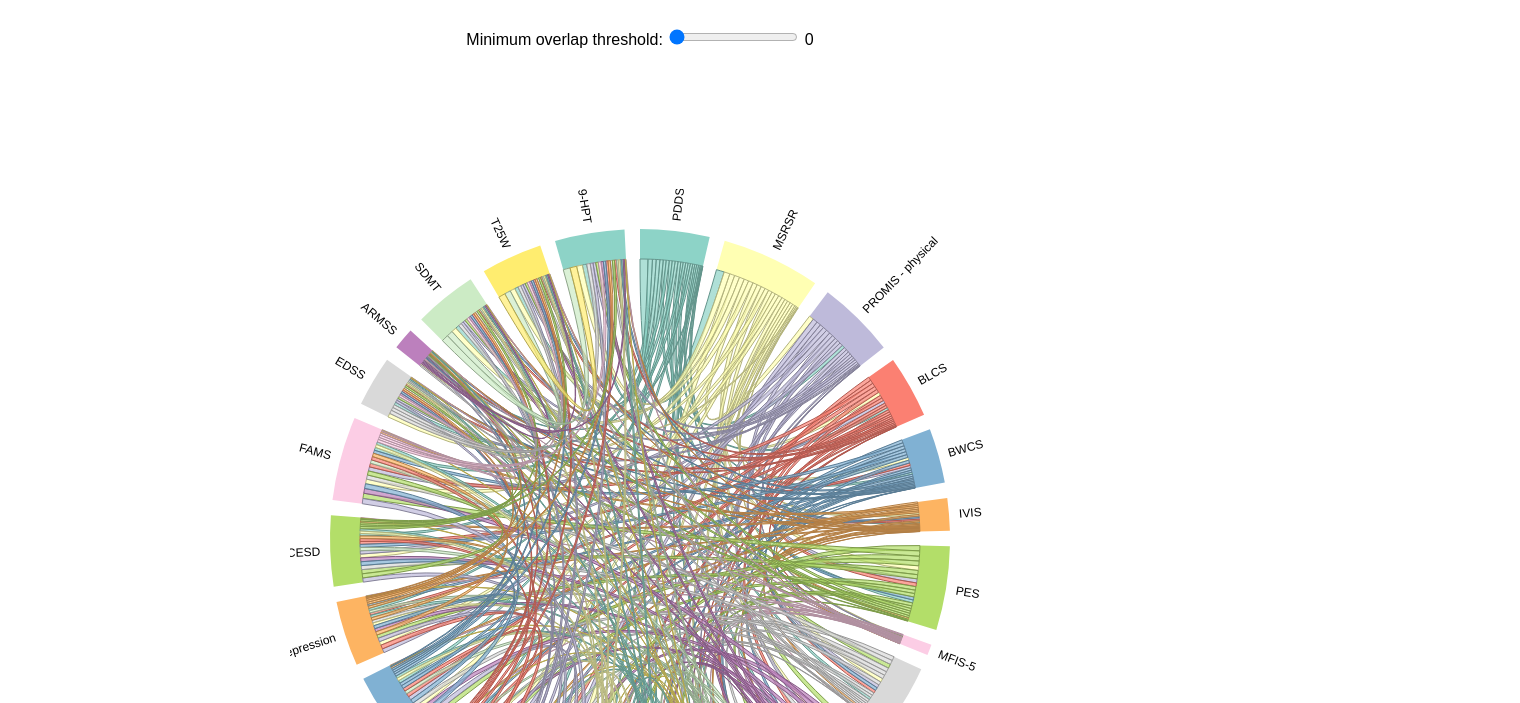
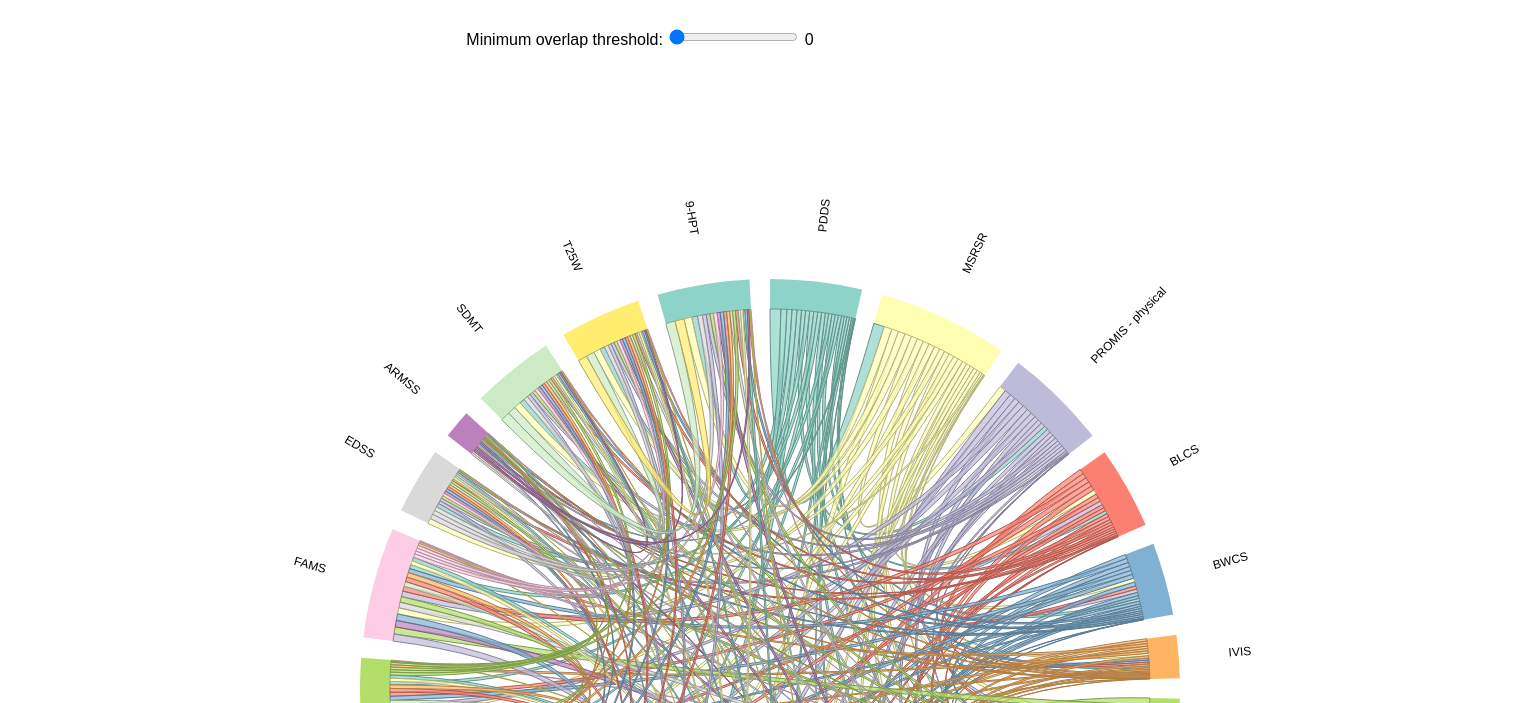
Before and after one commit to xialab2016/promote_circos, a plain HTML site: page index.html in a window 1280 px wide. Shown: the part 81-784 px from the top of the page, 1520 px wide, since content can reach past the window. Drawn offline with nearby package versions, Linux system fonts and the light colour scheme.

Commit message:
Update index.html with increased dimensions to prevent label truncation

```diff
--- a/index.html
+++ b/index.html
@@ -23,8 +23,8 @@
         z-index: 1000;
       }
       #circos-plot {
-        width: 1100px;
-        height: 900px;
+        width: 1500px;
+        height: 1200px;
         margin: 0 auto;
         position: relative;
         display: flex;
@@ -102,9 +102,9 @@
       const categories = data.categories;
 
       // Set up dimensions
-      const width = 700;
-      const height = 700;
-      const outerRadius = Math.min(width, height) / 2 - 40;
+      const width = 1100; // Increased width to accommodate labels
+      const height = 1000; // Increased height to accommodate labels
+      const outerRadius = Math.min(width, height) / 2 - 90; // Increased padding
       const innerRadius = outerRadius - 30;
 
       // Color scales
@@ -172,7 +172,7 @@
           .attr("dy", "0.35em")
           .attr("transform", d => `
             rotate(${(d.angle * 180 / Math.PI - 90)})
-            translate(${outerRadius + 10})
+            translate(${outerRadius + 50})
             ${d.angle > Math.PI ? "rotate(180)" : ""}
           `)
           .attr("text-anchor", d => d.angle > Math.PI ? "end" : "start")
```
